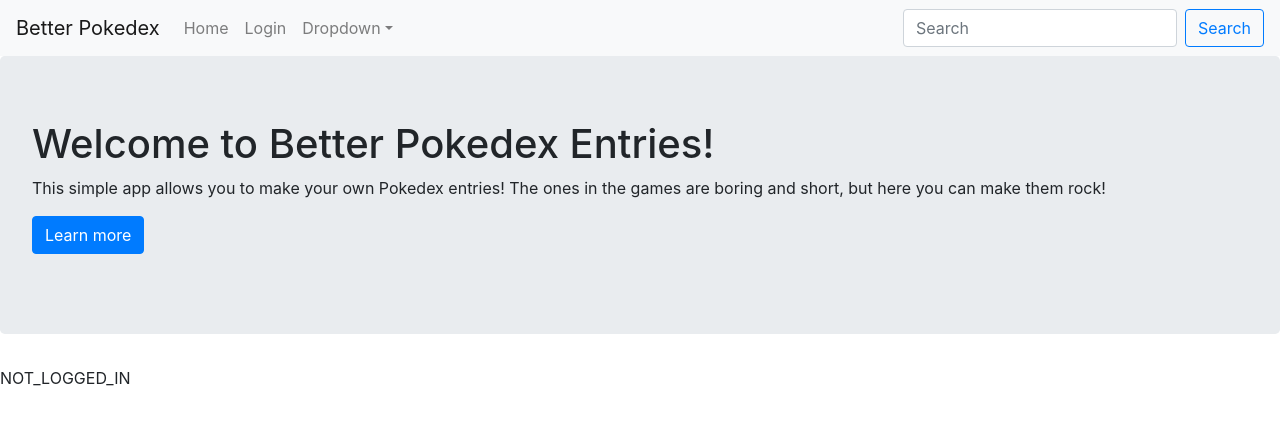
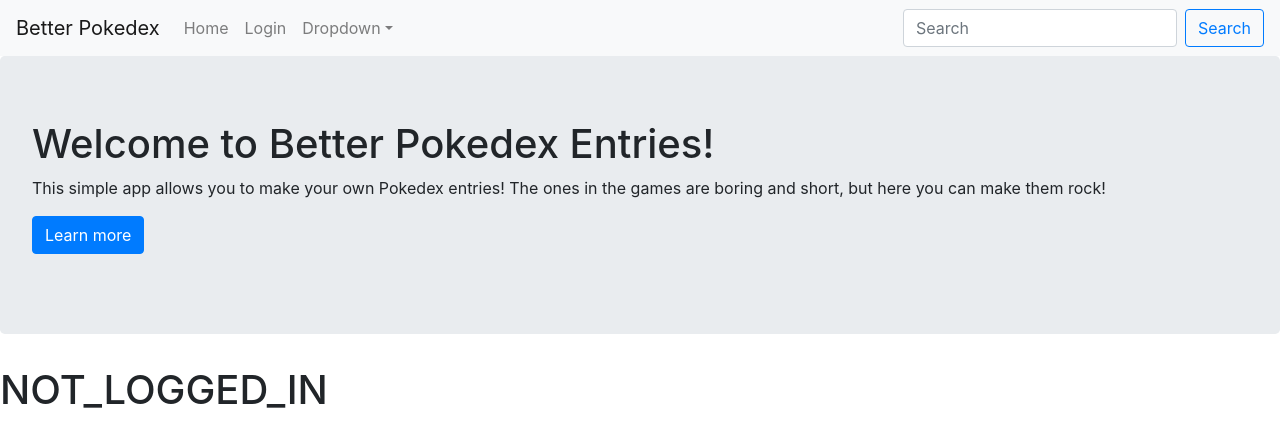
Before and after one commit to ShujaatAzim/BetterPokedexEntries2-Frontend, a React (Create React App) app: page /home in a window 1280 px wide. Shown: the top 446 px of the page. Built offline with nearby package versions, Linux system fonts and the light colour scheme.

Commit message:
Registering a new user successfully redirects to home page, and now also updates logged in status appropriately. Trying to figure out how to fire two state changes at once without converting to class component, might need to pass down the setState functions as props.

```diff
--- a/src/App.js
+++ b/src/App.js
@@ -10,10 +10,14 @@
   const [loggedInStatus, setLoggedInStatus] = useState("NOT_LOGGED_IN")
   const [user, setUser] = useState({})
 
+  const handleLogin = () => (
+    setLoggedInStatus("LOGGED_IN")
+  )
+
   return (
     <div>
       <Router>
-        <Route exact path="/login" render={props => <LoginPage {...props} />} />
+        <Route exact path="/login" render={props => <LoginPage {...props} handleLogin={handleLogin} loggedInStatus={loggedInStatus} />} />
         <Route exact path="/home" render={props => <HomePage {...props} loggedInStatus={loggedInStatus} />} />
         <Route exact path="/pokemon" component={AllPokemonPage} />
         <Route exact path="/pokemon/:name" render={(props) => <PokemonInfoPage {...props} />} />
--- a/src/Pages/HomePage.js
+++ b/src/Pages/HomePage.js
@@ -5,12 +5,12 @@
 
 const HomePage = props => {
 
-
   return (
     <div>
       <NavBar />
       <Jumbo />
-      {props.loggedInStatus}
+      <h1>{props.loggedInStatus}</h1>
+      <h1></h1>
       {/* <PokemonCardsContainer /> */}
     </div>
   )
--- a/src/Pages/LoginPage.js
+++ b/src/Pages/LoginPage.js
@@ -15,6 +15,7 @@
   const [registrationErrors, setRegistrationErrors] = useState("")
 
   const handleSuccessfulAuth = data => {
+    props.handleLogin(data)
     props.history.push("/home")
   }
 
```
